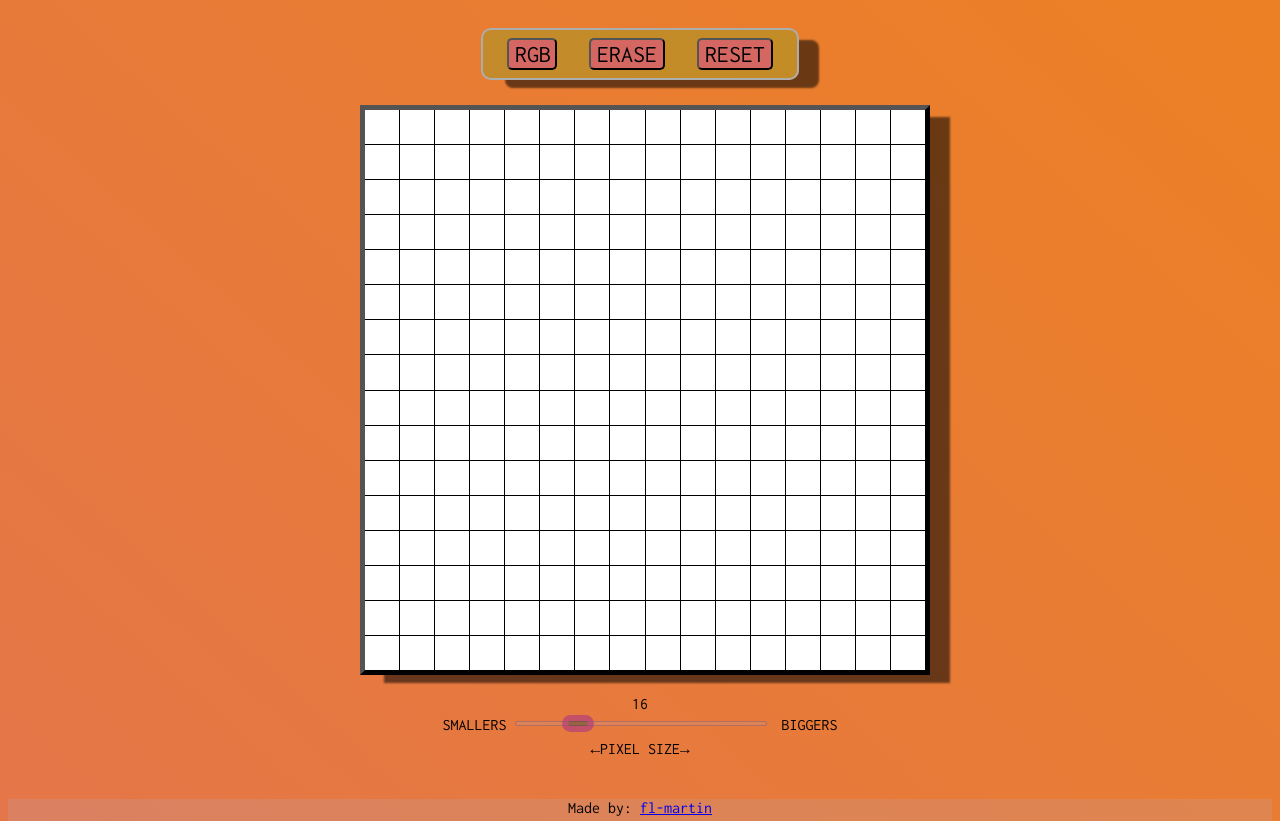
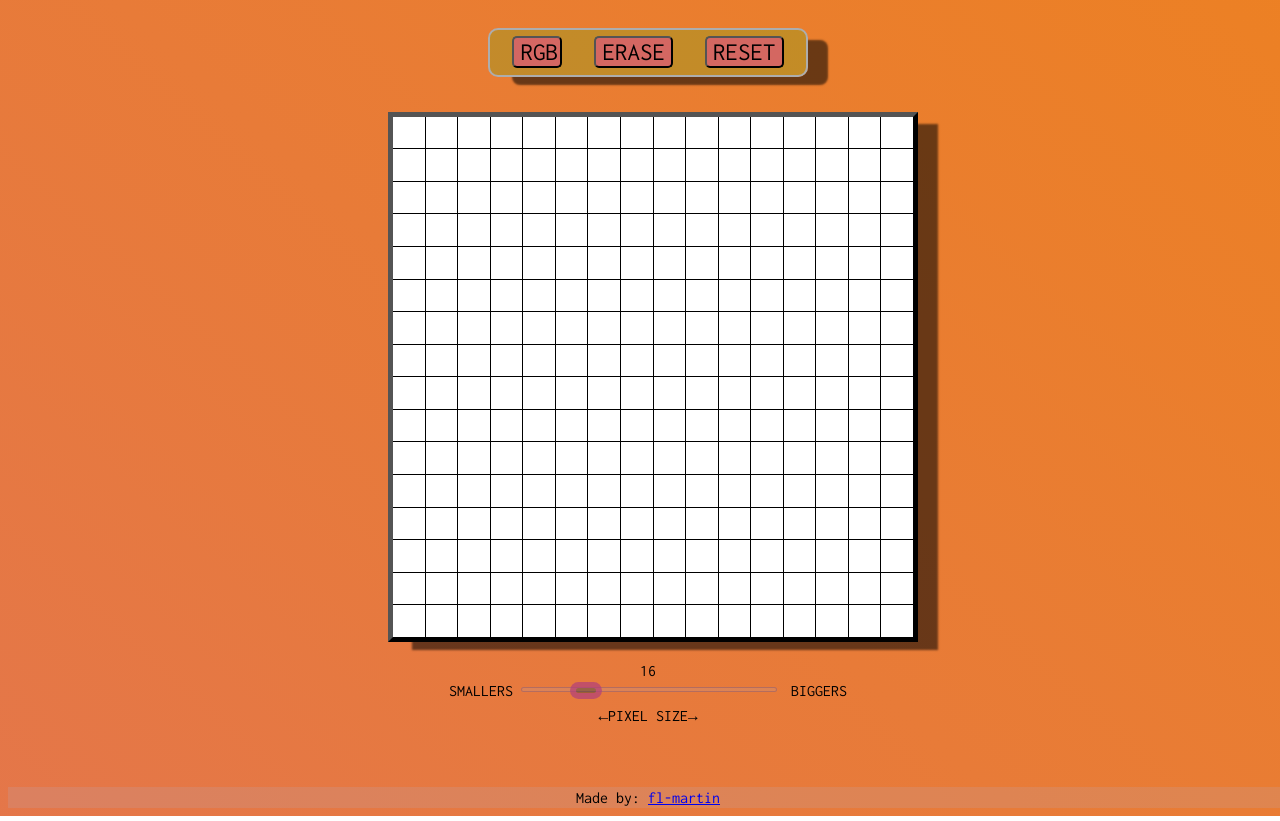
Before and after one commit to fl-martin/etch-a-sketch, a plain HTML site: page index.html in a window 1280 px wide. Drawn offline with Linux system fonts and the light colour scheme.

Commit message:
style correction

```diff
--- a/style.css
+++ b/style.css
@@ -1,13 +1,15 @@
 
 html {
-   overflow: visible;
-   height: 100%;
+
+
 }
 
 body {
    display: flex;
+   height: 100vh;
+   width: 100%;
    flex-direction: column;
-   justify-content: center;
+
    align-items: center;
    font-family: 'Inconsolata', monospace;
    overflow: auto;
@@ -28,15 +30,21 @@ body {
    100%{background-position:0% 50%}
 }
 
+#margin-top {
+  flex-grow: 1;
+}
+
 button:focus{
    outline:0 !important;
 }
 
 .buttonscontainer {
    margin-top: 20px;
-   padding: 1vh;
+   margin-bottom: 10px;
+   padding: 0.8vh;
    display: flex;
    flex-wrap: nowrap;
+   flex-grow: 0;
    text-align: center;
    background-color: rgba(43, 196, 13, 0.2);
    border: 2px solid rgb(173, 173, 173);
@@ -50,7 +58,7 @@ button {
    border-radius: 5px;
    transition: 2s;
    font-family: 'Inconsolata', monospace;
-   font-size: 1.5em;
+   font-size: 25px;
 }
 
 #colortypebutton {
@@ -72,8 +80,9 @@ button {
    flex-direction: column;
    align-items: center;
    justify-content: center;
-   height: 70vh;
-   width: 70vh;
+   height: 65vh;
+   width: 65vh;
+   flex-grow: 0;
 }
 
 #blackboard {
@@ -99,6 +108,7 @@ button {
    margin-bottom: 40px;
    width: 100%;
    text-align: center;
+   flex-grow: 1;
 }
 
 .smallerbigger {
@@ -197,7 +207,7 @@ button {
 
 #slider[type=range]:hover::-ms-fill-lower {
    background: rgba(180, 172, 191, 0.2);
-  }
+}
 
 #slider[type=range]:hover::-ms-fill-upper {
    background: #c9c3d1;
@@ -211,7 +221,9 @@ button {
 footer {
    display: block;
    text-align: center;
+   flex-grow: 0;
    width: 100%;
-   padding-bottom: 5px;
+   padding-top: 2px;
+   padding-bottom: 2px;
    background-color: rgba(180, 172, 191, 0.2);
 }
```
